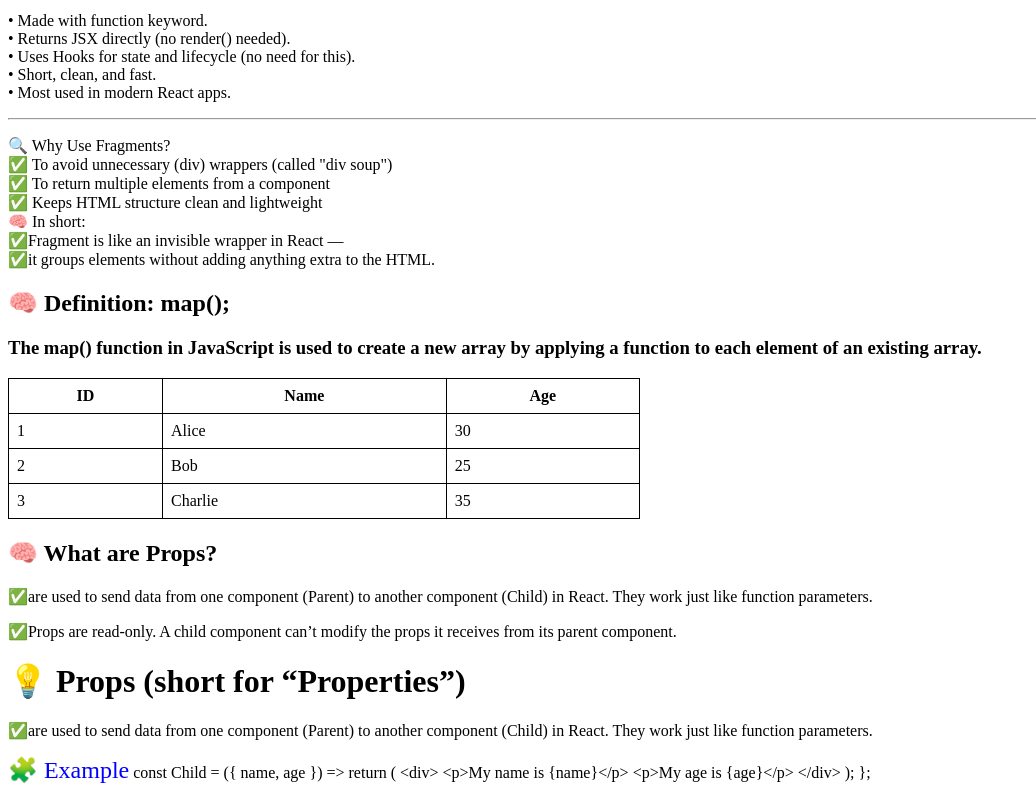
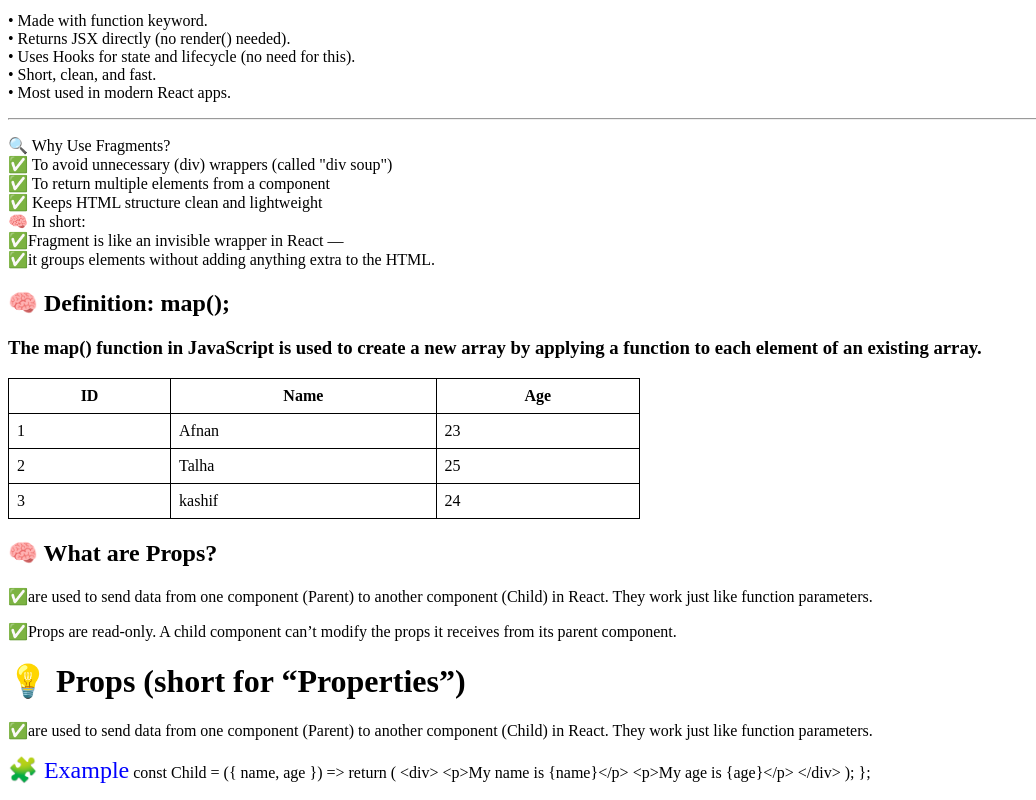
Before and after one commit to afnanmuhammad/learning-React-Basecs, a React (Vite) app: page / in a window 1280 px wide. Shown: the part 629-1429 px from the top of the page, without its empty margins (0-1036 px from the left). Built offline with nearby package versions, Linux system fonts and the light colour scheme.

Commit message:
using a props with three methods simple, destructuring in parameter and sorte in variable

```diff
--- a/src/components/Card.jsx
+++ b/src/components/Card.jsx
@@ -1,15 +1,30 @@
 import React from 'react'
 
 const Card = ({ props }) => {
+    //const Card = ({ title, description, def, example }) => { ****** destructuring in parameter
+
+    const { title, description, def, example } = props;
     return (
         <div>
-            <h2>🧠 What are Props?</h2>
+            {/*simple props */}
+            {/* <h2>🧠 What are Props?</h2>
             <p>✅{props.def}</p>
             <p>✅{props.description}</p>
             <h1>💡 {props.title}</h1>
             <p>✅{props.def}</p>
 
-            <p><span style={{ color: 'blue', fontSize: '24px', textAlign: 'center' }}>🧩 Example</span> {' '} {props.example}</p>
+            <p><span style={{ color: 'blue', fontSize: '24px', textAlign: 'center' }}>🧩 Example</span> {' '} {props.example}</p>*/}
+
+
+            {/* destructuring store in variable */}
+            <h2>🧠 What are Props?</h2>
+            <p>✅{def}</p>
+            <p>✅{description}</p>
+            <h1>💡 {title}</h1>
+            <p>✅{def}</p>
+
+            <p><span style={{ color: 'blue', fontSize: '24px', textAlign: 'center' }}>🧩 Example</span> {' '} {example}</p>
+
 
 
         </div>
--- a/src/components/MapFunction.jsx
+++ b/src/components/MapFunction.jsx
@@ -4,9 +4,9 @@ import Card from "./Card";
 
 const MapFunction = () => {
     const tableData = [
-        { id: 1, name: "Alice", age: 30 },
-        { id: 2, name: "Bob", age: 25 },
-        { id: 3, name: "Charlie", age: 35 },
+        { id: 1, name: "Afnan", age: 23 },
+        { id: 2, name: "Talha", age: 25 },
+        { id: 3, name: "kashif", age: 24 },
     ];
 
     return (
```
